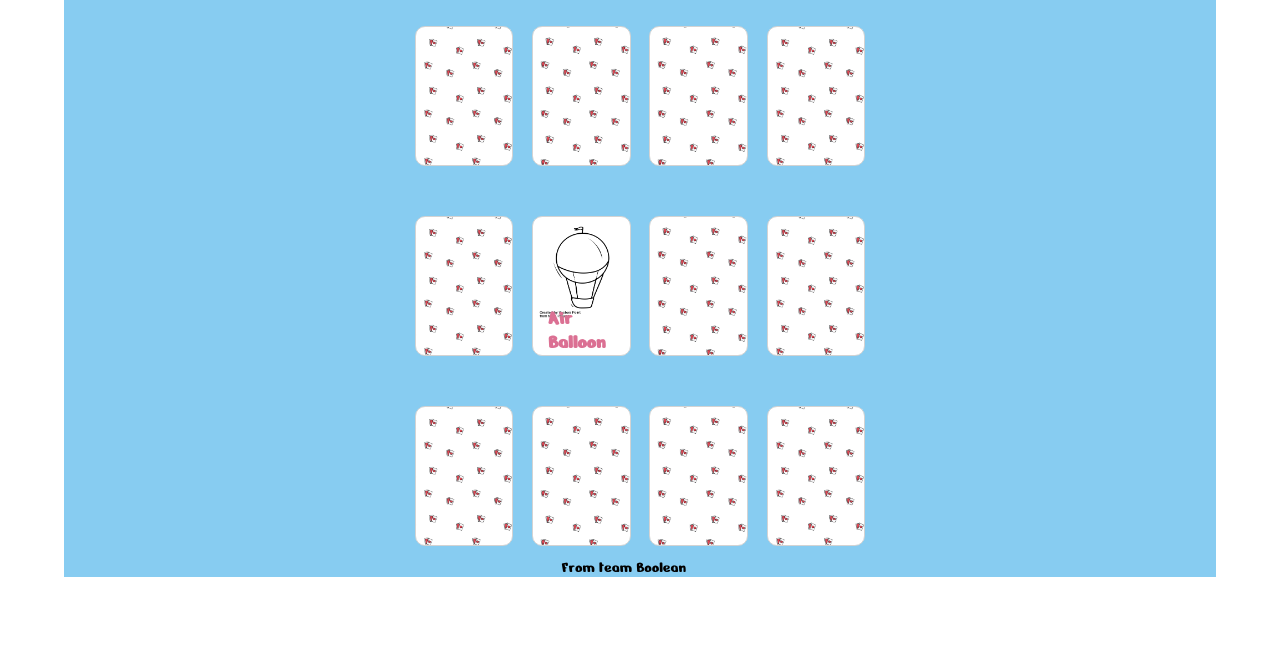
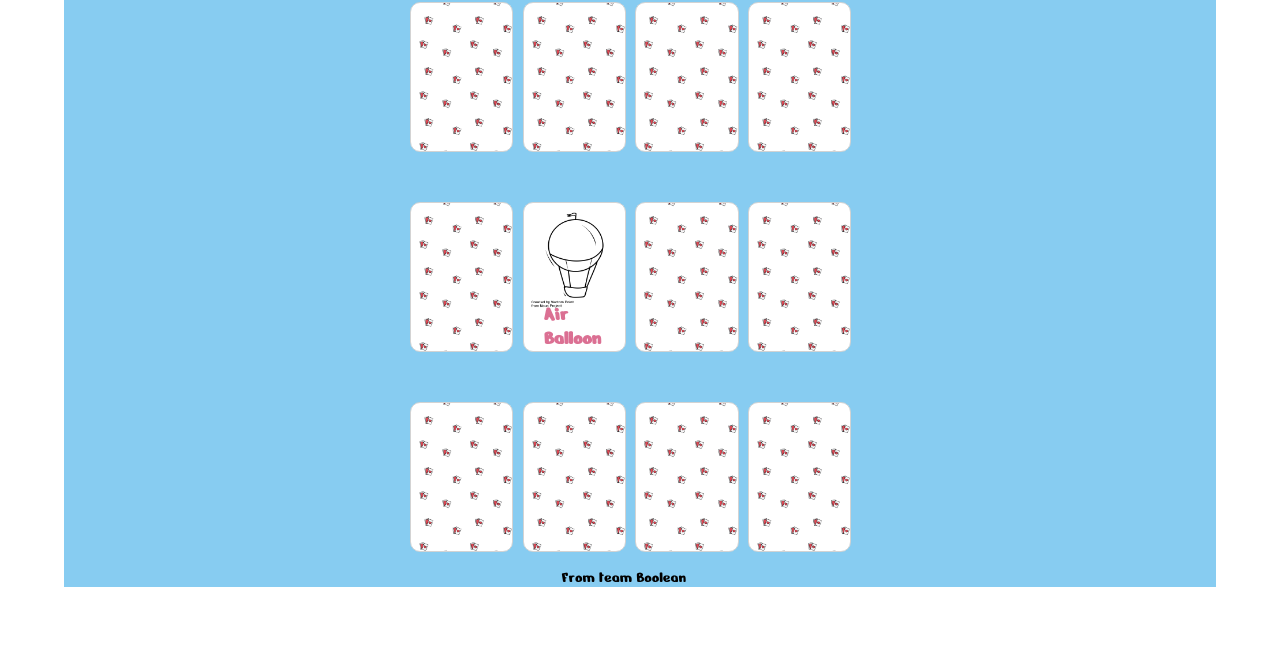
Before and after one commit to RobertoZeppilli/html-css-memory, a plain HTML site: page index.html in a window 1280 px wide. Shown: the part 133-800 px from the top of the page. Drawn offline with Linux system fonts and the light colour scheme.

Commit message:
Some other fixing

```diff
--- a/css/style.css
+++ b/css/style.css
@@ -5,7 +5,7 @@
     padding: 0;
 }
 
-/* coomon */
+/* common */
 body {
     font-family: 'Nerko One', cursive;
 }
@@ -13,9 +13,8 @@ body {
 /* container */
 .container {
     position: relative;
-    /* height: 700px; */
     width: 90%;
-    margin: 40px auto;
+    margin: 20px auto;
     padding: 10px;
     background-color: #87CCF1;
 }
@@ -35,7 +34,7 @@ body {
 /* boxes-container */
 .main-box {
     width: 45%;
-    height: 180px;
+    height: 190px;
     margin: 10px auto;
     padding: 20px;
 }
@@ -47,8 +46,8 @@ body {
 .box {
     float: left;
     height: 100%;
-    width: 21%;
-    margin: 2%;
+    width: 22%;
+    margin: 1%;
     background-color: #FFF;
     background-image: url(../img/pattern.png);
     background-size: contain;
@@ -69,7 +68,7 @@ body {
 .uncover-text {
     position: absolute;
     bottom: 1px;
-    left: 15px;
+    left: 20px;
     font-weight: bold;
     font-size: 20px;
     color: palevioletred;
@@ -105,7 +104,7 @@ body {
 }
 #bycicle .text {
     position: absolute;
-    left: 30px;
+    left: 35px;
     bottom: 1px;
     font-weight: bold;
     font-size: 20px;
@@ -149,7 +148,7 @@ body {
 }
 #tram .text {
     position: absolute;
-    left: 35px;
+    left: 40px;
     bottom: 1px;
     font-weight: bold;
     font-size: 20px;
@@ -171,7 +170,7 @@ body {
 }
 #ship .text {
     position: absolute;
-    left: 40px;
+    left: 45px;
     bottom: 1px;
     font-weight: bold;
     font-size: 20px;
```
